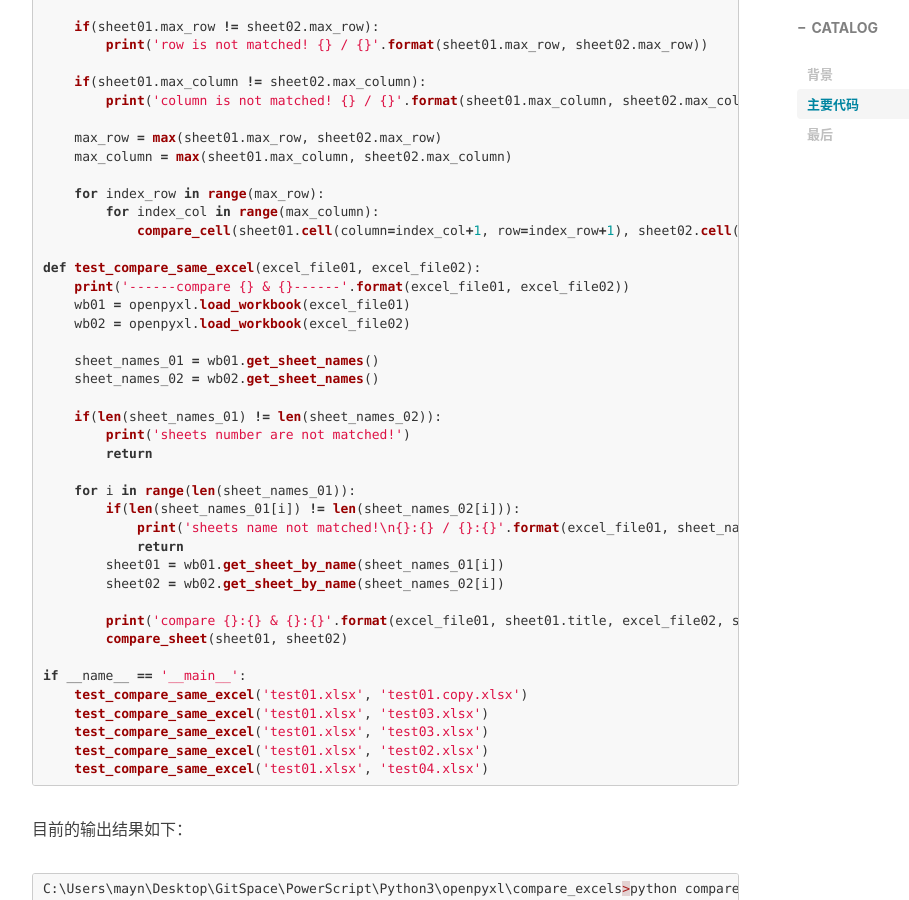
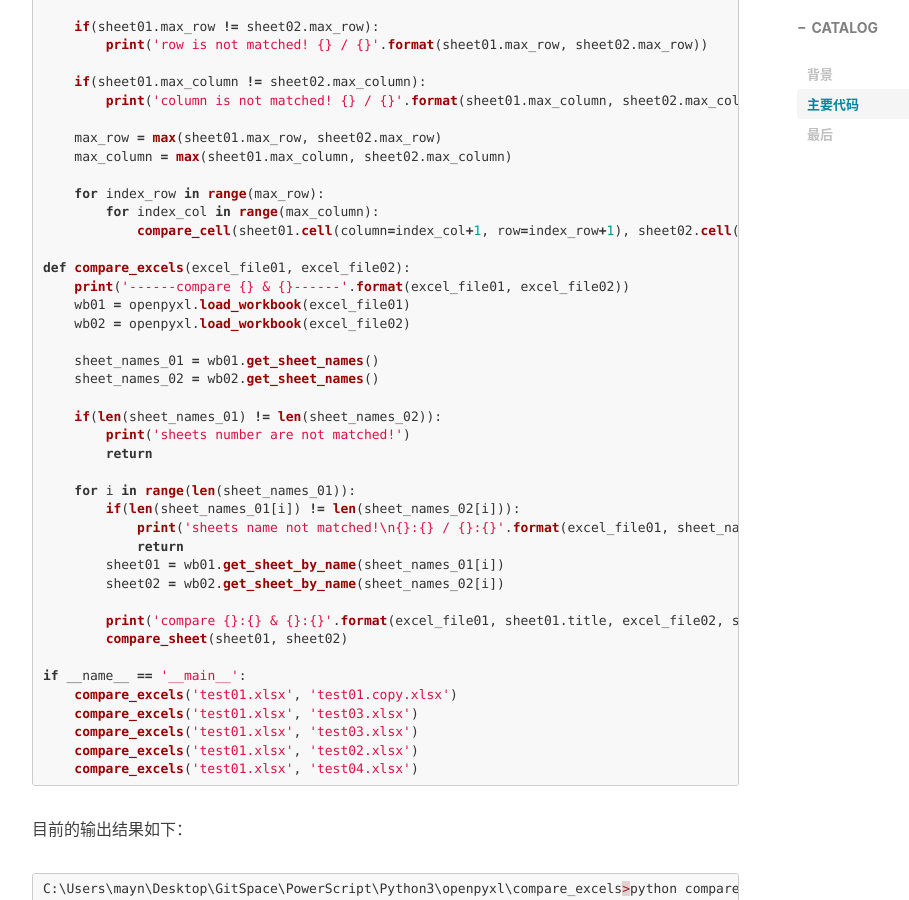
Before and after one commit to bearfly1990/bearfly.github.io, a Jekyll site: the page built from _posts/2019/01/2019-01-20-CompareExcel.md, in a window 1280 px wide and 900 px high, scrolled down 1111 px. Shown: the whole window, without its empty margins (233-1142 px from the left). Built offline with Jekyll 4.4.1, drawn with Linux system fonts in a browser that asks for light colours; nearby versions of some CDN libraries; comment, search, counter and statistics services are not loaded.

Commit message:
update function name

````diff
--- a/_posts/2019/01/2019-01-20-CompareExcel.md
+++ b/_posts/2019/01/2019-01-20-CompareExcel.md
@@ -55,7 +55,7 @@ def compare_sheet(sheet01, sheet02):
         for index_col in range(max_column):
             compare_cell(sheet01.cell(column=index_col+1, row=index_row+1), sheet02.cell(column=index_col+1, row=index_row+1))
 
-def test_compare_same_excel(excel_file01, excel_file02):
+def compare_excels(excel_file01, excel_file02):
     print('------compare {} & {}------'.format(excel_file01, excel_file02))
     wb01 = openpyxl.load_workbook(excel_file01)
     wb02 = openpyxl.load_workbook(excel_file02)
@@ -78,11 +78,11 @@ def test_compare_same_excel(excel_file01, excel_file02):
         compare_sheet(sheet01, sheet02)
 
 if __name__ == '__main__':
-    test_compare_same_excel('test01.xlsx', 'test01.copy.xlsx')
-    test_compare_same_excel('test01.xlsx', 'test03.xlsx')
-    test_compare_same_excel('test01.xlsx', 'test03.xlsx')
-    test_compare_same_excel('test01.xlsx', 'test02.xlsx')
-    test_compare_same_excel('test01.xlsx', 'test04.xlsx')
+    compare_excels('test01.xlsx', 'test01.copy.xlsx')
+    compare_excels('test01.xlsx', 'test03.xlsx')
+    compare_excels('test01.xlsx', 'test03.xlsx')
+    compare_excels('test01.xlsx', 'test02.xlsx')
+    compare_excels('test01.xlsx', 'test04.xlsx')
 ```
 
 目前的输出结果如下：
````
